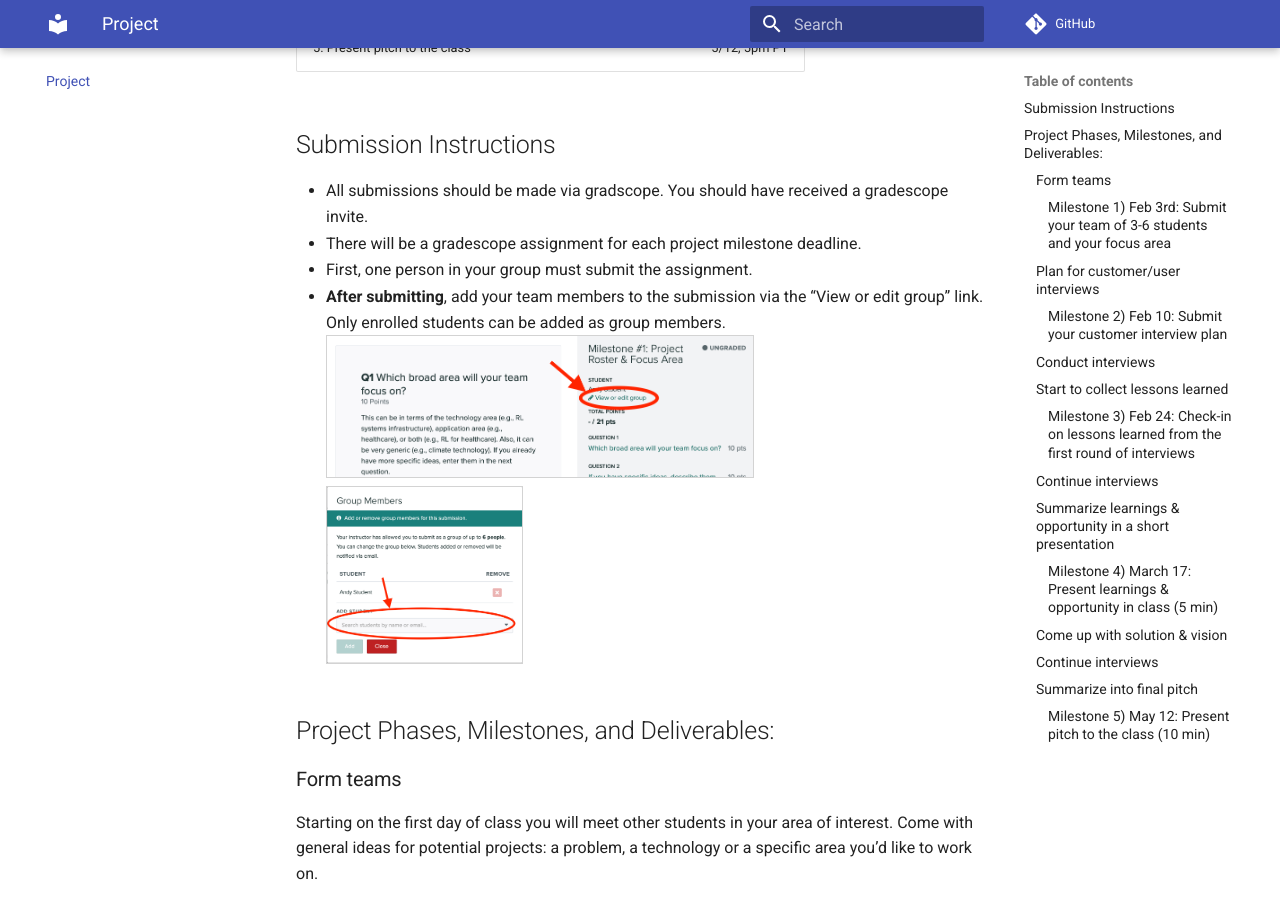
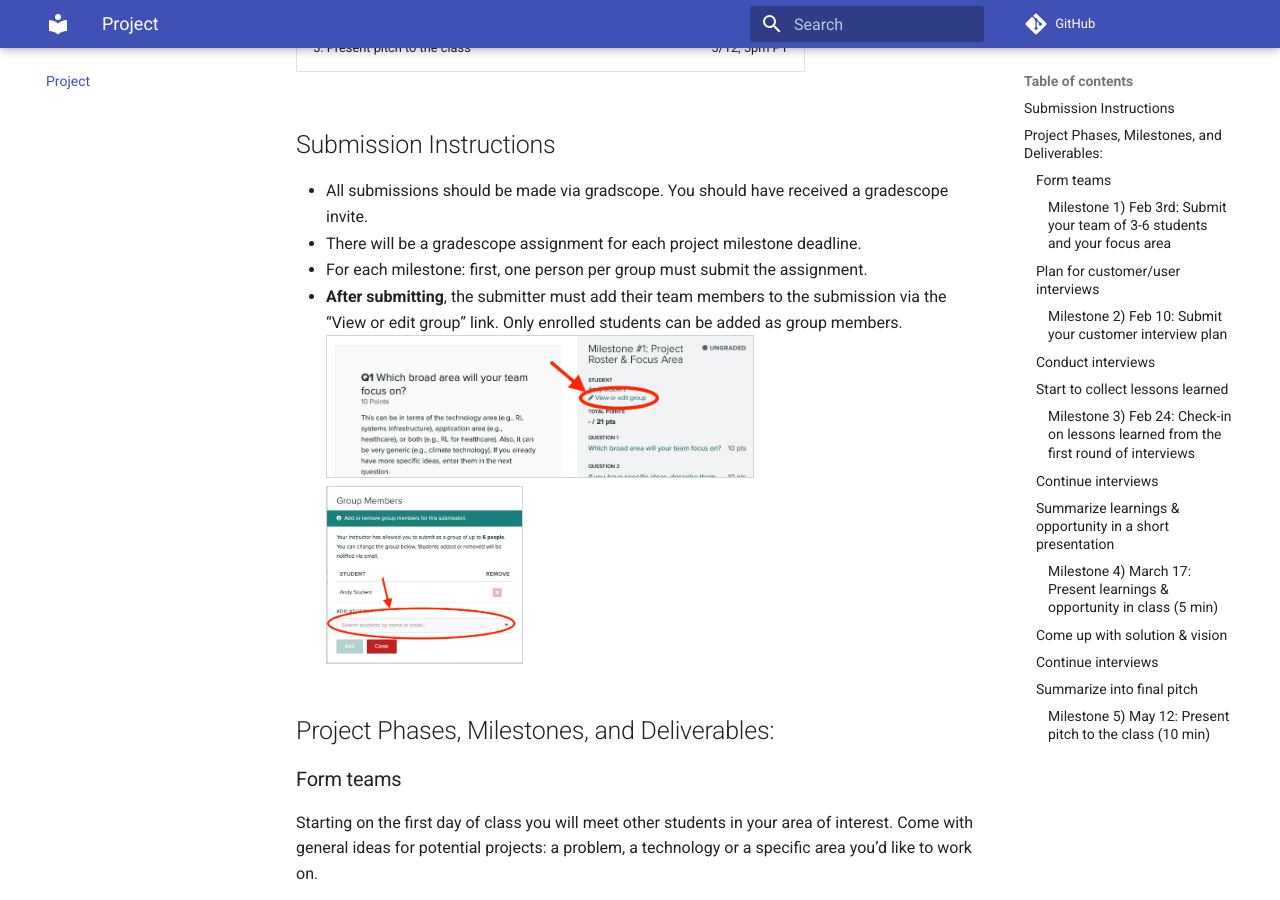
Before and after one commit to research-to-startup/research-to-startup.github.io, an MkDocs documentation site: the page built from docs/project.md, in a window 1280 px wide and 900 px high, scrolled down 452 px. Built offline with MkDocs 1.6.1 and Material for MkDocs 9.7.7, drawn with Linux system fonts in a browser that asks for light colours; comment, search, counter and statistics services are not loaded.

Commit message:
tweak to project submission instructions for clarity

```diff
--- a/docs/project.md
+++ b/docs/project.md
@@ -14,10 +14,11 @@
 
 * All submissions should be made via gradscope. You should have received a gradescope invite.
 * There will be a gradescope assignment for each project milestone deadline.
-* First, one person in your group must submit the assignment.
-* **After submitting**, add your team members to the submission via the “View or edit group” link. Only enrolled students can be added as group members.<br/>
-<img style="width:65%; border:solid thin lightgray" src="/images/gradescope-view-or-edit-group.png"/><br/>
-<img style="width:30%; border:solid thin lightgray" src="/images/gradescope-add-group-members.png"/>
+* For each milestone: first, one person per group must submit the assignment.
+* **After submitting**, the submitter must add their team members to the submission via the
+  “View or edit group” link. Only enrolled students can be added as group members.<br/>
+  <img style="width:65%; border:solid thin lightgray" src="/images/gradescope-view-or-edit-group.png"/><br/>
+  <img style="width:30%; border:solid thin lightgray" src="/images/gradescope-add-group-members.png"/>
 
 
 
```
